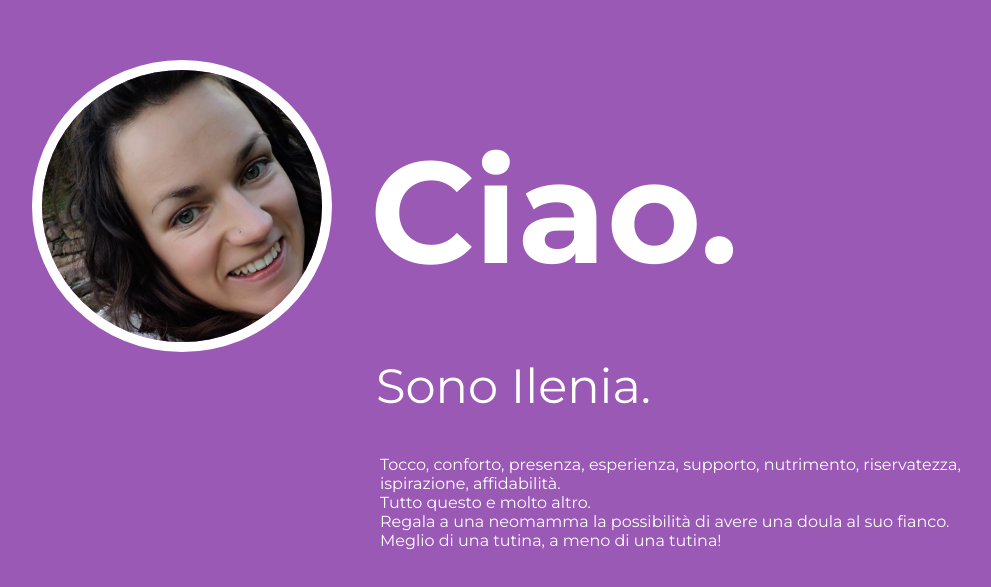
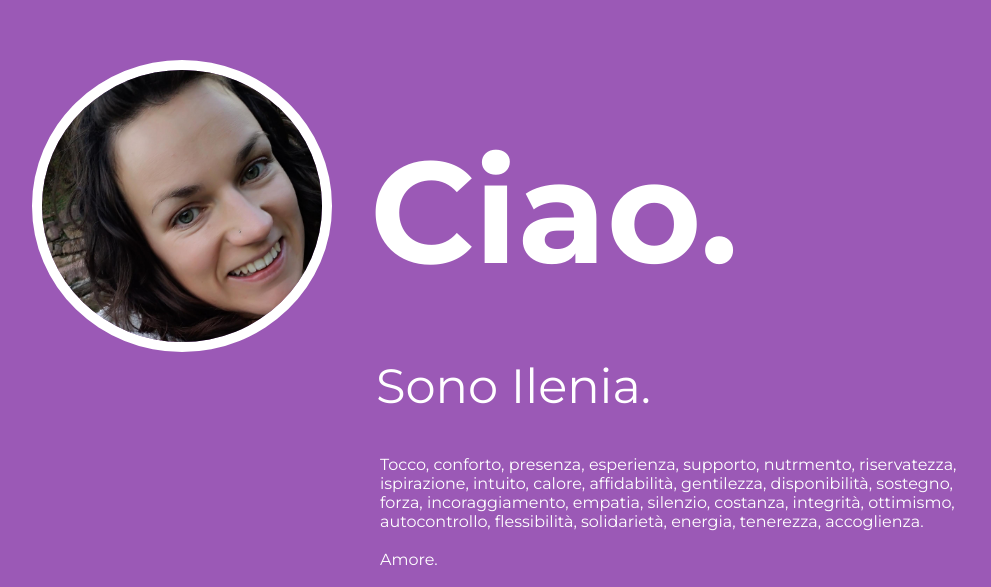
Before and after one commit to brugnara/web-ile, a plain HTML site: page index.html in a window 1280 px wide. Shown: the part 148-735 px from the top of the page, without its empty margins (260-1251 px from the left). Drawn offline with Linux system fonts and the light colour scheme; some icons are missing.

Commit message:
new description

```diff
--- a/index.html
+++ b/index.html
@@ -37,10 +37,20 @@
             <img src="images/portrait.jpg" class="portrait" alt="Portrait" />
         </div>
         <div class="column right"><h1>Ciao.</h1><h2>Sono Ilenia.</h2>
-            <p>Tocco, conforto, presenza, esperienza, supporto, nutrimento, riservatezza, ispirazione, affidabilità.<br>
-Tutto questo e molto altro.<br>
-Regala a una neomamma la possibilità di avere una doula al suo fianco.<br>
-Meglio di una tutina, a meno di una tutina!<br>
+            <p>Tocco, conforto, presenza, esperienza, supporto, nutrmento, riservatezza,
+ispirazione, intuito, calore, affidabilità, gentilezza, disponibilità,
+sostegno, forza, incoraggiamento, empatia, silenzio, costanza, integrità,
+ottimismo, autocontrollo, flessibilità, solidarietà, energia, tenerezza,
+accoglienza.<br>
+<br>
+Amore.<br>
+<br>
+Sono una Doula. Sono relazione che cura, garantisce, protegge.
+Sempre disponibile, offro sostegno su misura alla mamma e alla famiglia.<br>
+<br>
+Gravidanza, parto, puerperio: una Doula al tuo fianco può fare la differenza
+in come affronti, come vivi e ricorderai questi momenti fondamentali della
+tua vita di Donna.
 </p>
 
             <div class="links"><a rel="me" href="https://wa.me/393204448487?text=Ciao%20Ilenia,%20sono%20interessata%20a%20conoscerti.%20Ci%20possiamo%20sentire,%20per%20favore?" title="WhatsApp">
```
